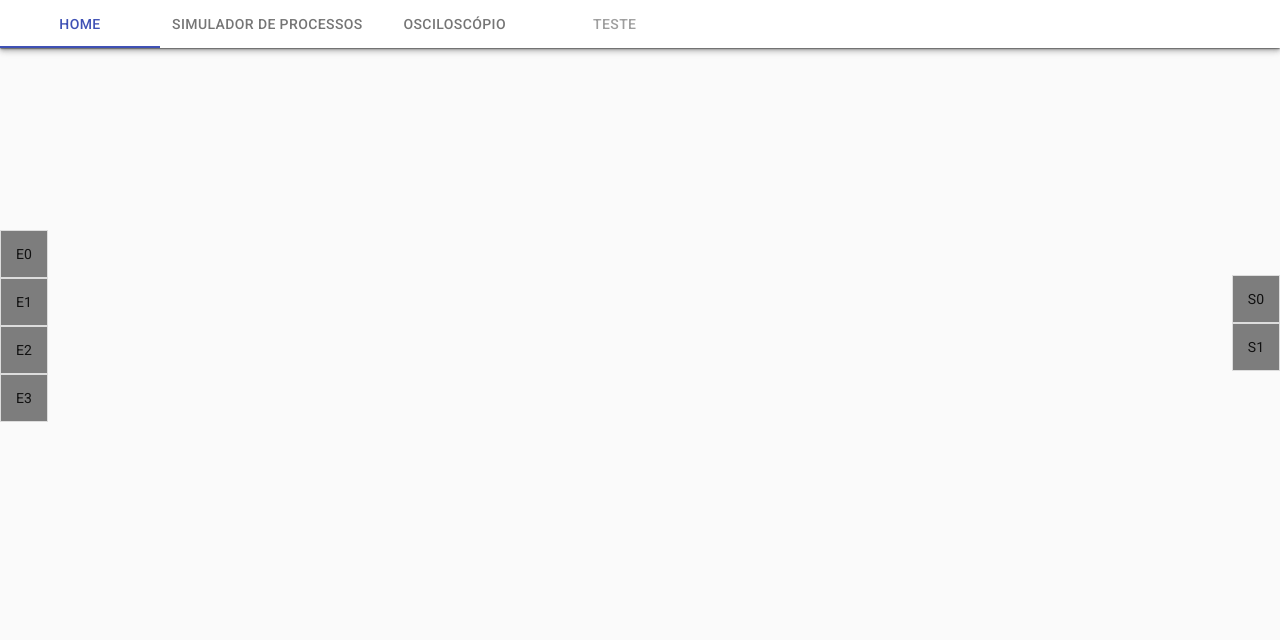
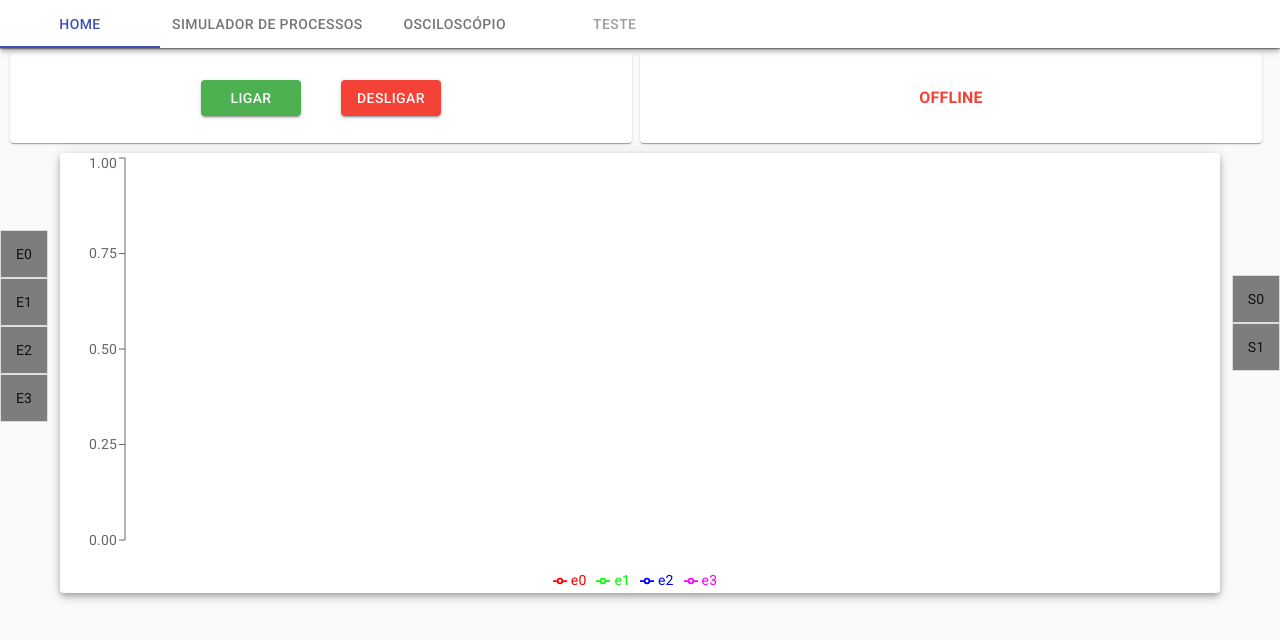
Before and after one commit to Cesaario/mica, a React (Create React App) app: page /osciloscopio in a window 1280 px wide. Shown: the top 640 px of the page. Built offline with nearby package versions, Linux system fonts and the light colour scheme; no server answers.

Commit message:
osciloscópio pronto

```diff
--- a/src/features/navegacao/SwitchRotas.jsx
+++ b/src/features/navegacao/SwitchRotas.jsx
@@ -1,6 +1,7 @@
 import React from "react";
 import { Switch, Route } from "react-router-dom";
 import SimuladorDeProcessos from "../simuladorDeProcessos/SimuladorDeProcessos";
+import Osciloscopio from "../osciloscopio/Osciloscopio";
 import Home from "../home/Home";
 
 const SwitchRotas = () => {
@@ -12,6 +13,9 @@ const SwitchRotas = () => {
       <Route path="/simulador">
         <SimuladorDeProcessos />
       </Route>
+      <Route path="/osciloscopio">
+        <Osciloscopio />
+      </Route>
     </Switch>
   );
 };
--- /dev/null
+++ b/src/features/osciloscopio/Osciloscopio.jsx
@@ -0,0 +1,100 @@
+import { useState, useEffect, useRef } from "react";
+import { Grid, makeStyles } from "@material-ui/core";
+import EntradasSaidasAtom from "../../shared/atoms/EntradasSaidasAtom";
+import { useRecoilValue } from "recoil";
+import LigaDesliga from "../../shared/components/ligaDesliga/LigaDesliga";
+import Conectado from "../../shared/components/conectado/Conectado";
+import useLeituraEntradas from "../../shared/leituraEntradas/useLeituraEntradas";
+import GraficoOsciloscopio from "../../shared/components/grafico/GraficoOsciloscopio";
+
+const useStyles = makeStyles({
+  gridOsciloscopio: {
+    padding: "5px 10px",
+    width: "100%",
+    height: "100%",
+  },
+  gridGrafico: {
+    padding: "5px 60px",
+    height: 450,
+  },
+});
+
+const Osciloscopio = () => {
+  const entradasSaidas = useRecoilValue(EntradasSaidasAtom);
+  const [conectado] = useLeituraEntradas();
+  const [ligado, setLigado] = useState(false);
+
+  const contadorTempo = useRef(0);
+  const intervalo = useRef();
+  const parametrosRef = useRef({ tempoAtual: 0 });
+  const entradasRef = useRef({});
+  const tendencias = useRef({
+    x: [],
+    e0: [],
+    e1: [],
+    e2: [],
+    e3: [],
+  });
+
+  useEffect(() => {
+    entradasRef.current = entradasSaidas.entradaAnalogica;
+  }, [entradasSaidas.entradaAnalogica]);
+
+  const atualizarTendencias = () => {
+    if (!ligado) return;
+    const { e0, e1, e2, e3 } = entradasRef.current;
+    tendencias.current = {
+      x: [...tendencias.current.x, contadorTempo.current++],
+      e0: [...tendencias.current.e0, e0],
+      e1: [...tendencias.current.e1, e1],
+      e2: [...tendencias.current.e2, e2],
+      e3: [...tendencias.current.e3, e3],
+    }
+  };
+
+  const dt = 100;
+
+  const iniciarRelogio = () => {
+    const relogio = setInterval(atualizarTendencias, dt);
+    intervalo.current = relogio;
+  };
+
+  useEffect(() => {
+    if (ligado) {
+      console.log("INICIAR");
+      iniciarRelogio();
+    } else {
+      console.log("PARAR");
+      parametrosRef.current = { tempoAtual: 0 };
+      clearInterval(intervalo.current);
+      intervalo.current = null;
+    }
+  }, [ligado]);
+
+  const classes = useStyles();
+
+  return (
+    <Grid container direction="column">
+      <Grid
+        container
+        item
+        spacing={1}
+        className={classes.gridOsciloscopio}
+        alignItems="center"
+        justify="flex-start"
+      >
+        <Grid item xs={6}>
+          <LigaDesliga setLigado={setLigado} />
+        </Grid>
+        <Grid item xs={6}>
+          <Conectado conectado={conectado} />
+        </Grid>
+      </Grid>
+      <Grid item className={classes.gridGrafico}>
+        <GraficoOsciloscopio tendencias={tendencias.current} />
+      </Grid>
+    </Grid>
+  );
+};
+
+export default Osciloscopio;
--- a/src/features/simuladorDeProcessos/SimuladorDeProcessos.jsx
+++ b/src/features/simuladorDeProcessos/SimuladorDeProcessos.jsx
@@ -2,7 +2,7 @@ import React, { useState, useEffect } from "react";
 import { Grid, makeStyles, Paper } from "@material-ui/core";
 import CardFuncao from "../../shared/components/cardFuncao/CardFuncao";
 import LigaDesliga from "../../shared/components/ligaDesliga/LigaDesliga";
-import Grafico from "../../shared/components/grafico/Grafico";
+import GraficoSimuladorProcessos from "../../shared/components/grafico/GraficoSimuladorProcessos";
 import ConfiguracaoSimulador from "./ConfiguracaoSimulador";
 import useSocket from "../../shared/socket/useSocket";
 import useSimulador from "../../shared/processos/useSimulador";
@@ -14,7 +14,6 @@ import {
 import Conectado from "../../shared/components/conectado/Conectado";
 import { useRecoilState } from "recoil";
 import EntradasSaidasAtom from "../../shared/atoms/EntradasSaidasAtom";
-import { useRecoilValue } from "recoil";
 
 const useStyles = makeStyles({
   gridSimulador: {
@@ -99,7 +98,7 @@ const SimuladorDeProcessos = () => {
         </Grid>
       </Grid>
       <Grid item className={classes.gridGrafico}>
-        <Grafico tendencias={tendencias} tempoAlvo={tempoAlvo} />
+        <GraficoSimuladorProcessos tendencias={tendencias} tempoAlvo={tempoAlvo} />
       </Grid>
     </Grid>
   );
--- /dev/null
+++ b/src/shared/components/grafico/GraficoOsciloscopio.jsx
@@ -0,0 +1,84 @@
+import { useEffect, useState } from "react";
+import { Paper, makeStyles } from "@material-ui/core";
+import {
+  LineChart,
+  XAxis,
+  YAxis,
+  Line,
+  ResponsiveContainer,
+  Legend,
+} from "recharts";
+
+const SPAN = 300;
+
+const useStyles = makeStyles({
+  paper: {
+    width: "100%",
+    height: "100%",
+  },
+});
+
+const GraficoOsciloscopio = ({ tendencias }) => {
+  const classes = useStyles();
+
+  const [tendenciasGrafico, setTendenciasGrafico] = useState([]);
+  const [tempoAtual, setTempoAtual] = useState(0);
+
+  useEffect(() => {
+    let tendenciasFormatadas = [];
+    let { x, e0, e1, e2, e3 } = { ...tendencias };
+    /*if (x.length > SPAN) {
+      const excedente = x.length - SPAN;
+      x = x.splice(excedente);
+      e0 = e0.splice(excedente);
+      e1 = e1.splice(excedente);
+      e2 = e2.splice(excedente);
+      e3 = e3.splice(excedente);
+    }*/
+    x.forEach((e, i) => {
+      tendenciasFormatadas.push({
+        x: e,
+        e0: e0[i],
+        e1: e1[i],
+        e2: e2[i],
+        e3: e3[i],
+      });
+    });
+    setTendenciasGrafico(tendenciasFormatadas);
+    if (tendenciasFormatadas.length > 0)
+      setTempoAtual(tendenciasFormatadas[tendenciasFormatadas.length - 1].x);
+  }, [tendencias]);
+
+  return (
+    <Paper className={classes.paper} elevation={5}>
+      <ResponsiveContainer width="100%" height="100%">
+        <LineChart data={tendenciasGrafico}>
+          <Line type="monotone" dataKey="e0" stroke="#f00" dot={false} />
+          <Line type="monotone" dataKey="e1" stroke="#0f0" dot={false} />
+          <Line type="monotone" dataKey="e2" stroke="#00f" dot={false} />
+          <Line type="monotone" dataKey="e3" stroke="#f0f" dot={false} />
+          <XAxis
+            domain={
+              tempoAtual > SPAN ? [tempoAtual - SPAN, tempoAtual] : [0, SPAN]
+            }
+            dataKey="x"
+            type="number"
+            scale="time"
+            interval={10}
+            allowDataOverflow={true}
+            tickFormatter={(val) => val / 10}
+            tickCount={30}
+          />
+          <YAxis
+            domain={[0, 1.0]}
+            type="number"
+            tickFormatter={(number) => parseFloat(number).toFixed(2)}
+          />
+          <Legend verticalAlign="bottom" height={18} />
+        </LineChart>
+      </ResponsiveContainer>
+    </Paper>
+  );
+};
+
+export default GraficoOsciloscopio;
--- a/src/shared/components/grafico/Grafico.jsx
+++ b/src/shared/components/grafico/GraficoSimuladorProcessos.jsx
@@ -8,7 +8,7 @@ const useStyles = makeStyles({
   },
 });
 
-const Grafico = ({ tendencias, tempoAlvo }) => {
+const GraficoSimuladorProcessos = ({ tendencias, tempoAlvo }) => {
   const classes = useStyles();
 
   const formatarTendencias = () => {
@@ -50,4 +50,4 @@ const Grafico = ({ tendencias, tempoAlvo }) => {
   );
 };
 
-export default Grafico;
+export default GraficoSimuladorProcessos;
--- a/src/shared/leituraEntradas/useLeituraEntradas.js
+++ b/src/shared/leituraEntradas/useLeituraEntradas.js
@@ -5,15 +5,17 @@ import EntradasSaidasAtom from "../atoms/EntradasSaidasAtom";
 
 const useLeituraEntradas = () => {
   const [conectado, socket] = useSocket();
-  const [entradasSaidas, setEntradasSaidas] = useRecoilState(EntradasSaidasAtom);
+  const [, setEntradasSaidas] = useRecoilState(EntradasSaidasAtom);
 
   const handleEntradas = (entradas) => {
-    setEntradasSaidas({
-      ...entradasSaidas, entradaAnalogica: {
-        e0: entradas[0],
-        e1: entradas[1],
-        e2: entradas[2],
-        e3: entradas[3],
+    setEntradasSaidas((atual) => {
+      return {
+        ...atual, entradaAnalogica: {
+          e0: entradas[0],
+          e1: entradas[1],
+          e2: entradas[2],
+          e3: entradas[3],
+        }
       }
     })
   }
@@ -22,13 +24,14 @@ const useLeituraEntradas = () => {
     if (!conectado)
       return;
     socket.on("resultadoLeituraDados", (entradas) => {
-      console.log(entradas);
       handleEntradas(entradas);
     })
     setInterval(() => {
       socket.emit("pedirLeituraEntradas");
     }, 100)
   }, [conectado])
+
+  return [conectado];
 }
 
 export default useLeituraEntradas;
```
Also changed, not shown: 1 other file (tests, documents, lock files or other folders).
